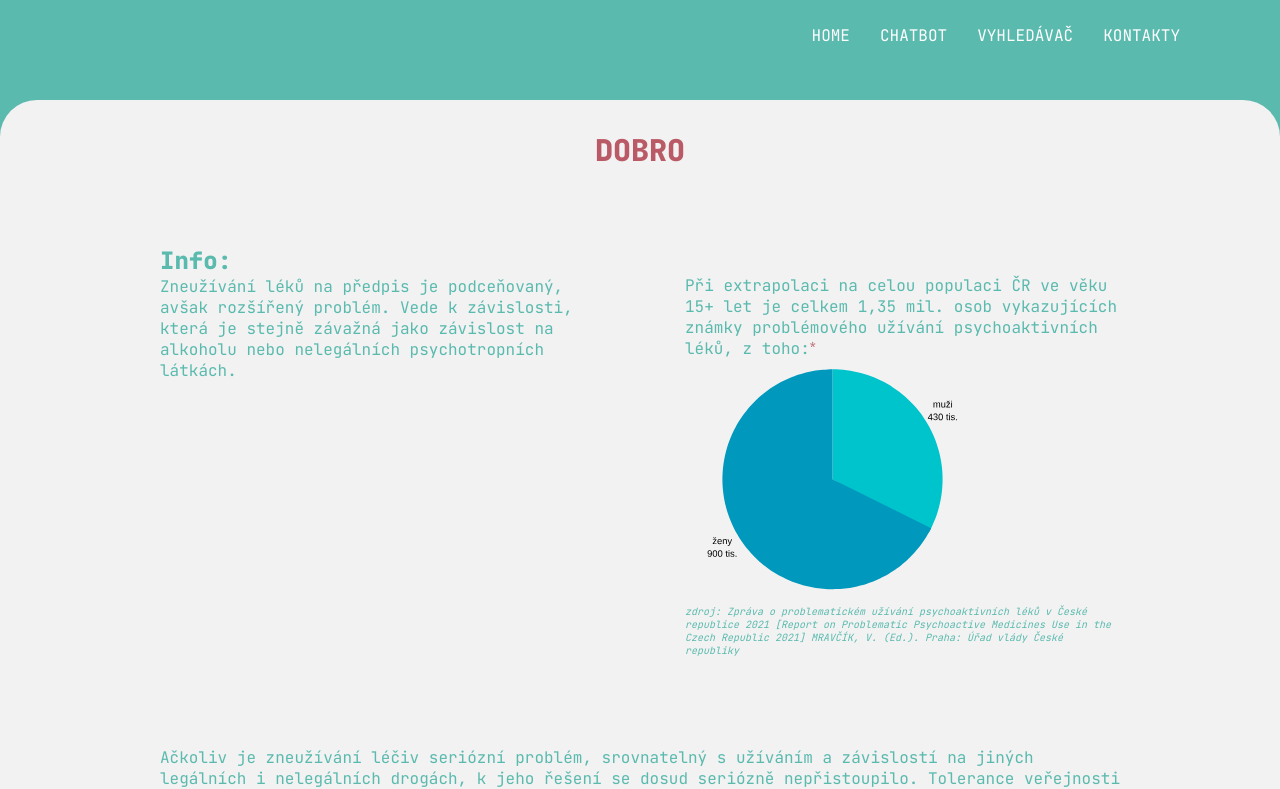
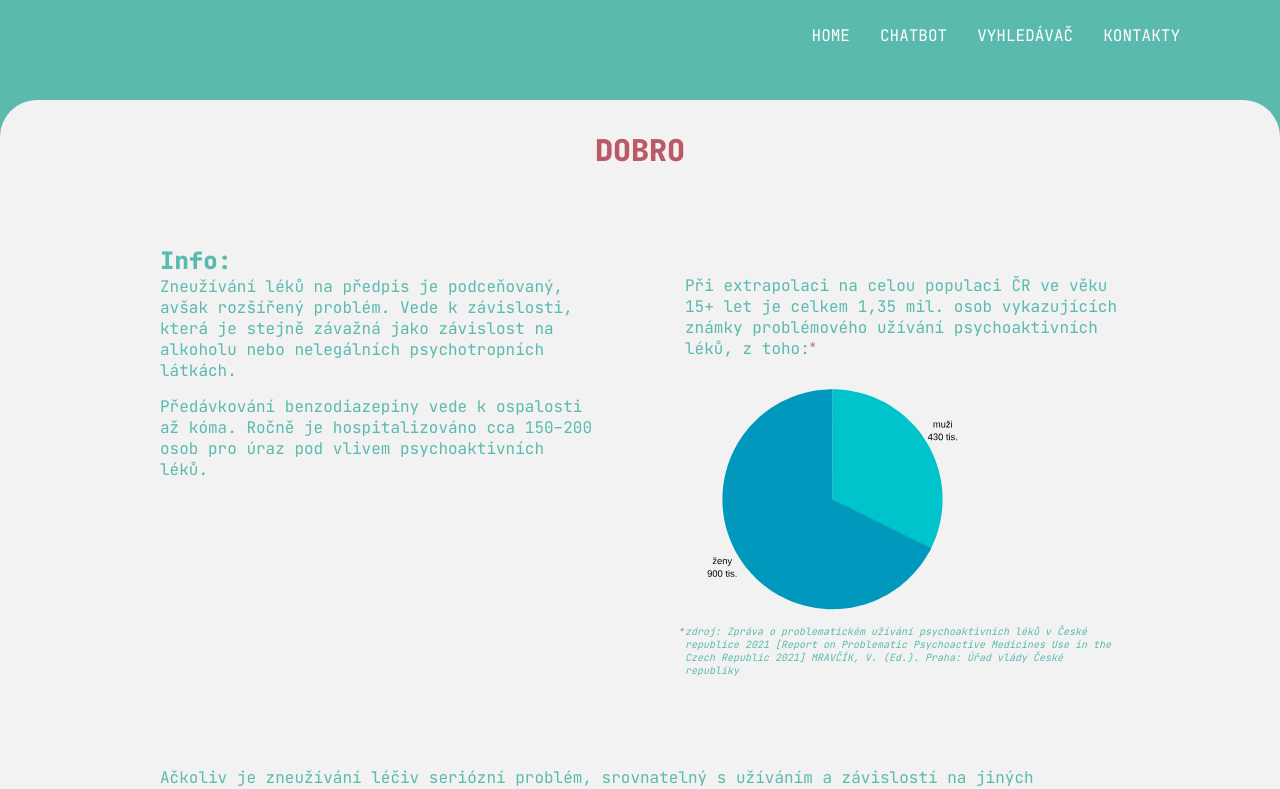
Before and after one commit to armvdd/project-react-girls, a React (Create React App) app: page / in a window 1280 px wide. Shown: the top 789 px of the page. Built offline with nearby package versions, Linux system fonts and the light colour scheme.

Commit message:
fetch dat pro kontakty

```diff
--- a/src/Pages/Home/home.css
+++ b/src/Pages/Home/home.css
@@ -33,6 +33,10 @@
   /*padding: 0 15px 0 30px; */
 }
 
+.p--info__p1 {
+  margin-bottom: 15px;
+}
+
 .stats {
   flex: 1 1 45%;
   padding-top: 30px;
@@ -53,10 +57,19 @@
   font-size: 10px;
   font-style: italic;
   margin-top: 10px;
+  position: relative;
+}
+
+.p--stats__p2__star {
+  color: #ba5a66;
+  font-size: 7px;
+  position: absolute;
+  left: -5.5px;
 }
 
 .stats--psychograf {
   width: 295px;
+  margin-top: 20px;
 }
 
 .alert {
--- a/src/Pages/Home/index.jsx
+++ b/src/Pages/Home/index.jsx
@@ -21,6 +21,11 @@ const Home = () => {
             Vede k závislosti, která je stejně závažná jako závislost na
             alkoholu nebo nelegálních psychotropních látkách.{" "}
           </p>
+          <p className="p--info p--info__p2">
+            Předávkování benzodiazepiny vede k ospalosti až kóma. Ročně je
+            hospitalizováno cca 150–200 osob pro úraz pod vlivem psychoaktivních
+            léků.
+          </p>
         </div>
 
         {/* statistiky */}
@@ -33,10 +38,10 @@ const Home = () => {
           </p>
           <img src={psychoGraf} className="stats__img stats--psychograf" />
           <p className="p--stats p--stats__p2">
-            zdroj: Zpráva o problematickém užívání psychoaktivních léků v České
-            republice 2021 [Report on Problematic Psychoactive Medicines Use in
-            the Czech Republic 2021] MRAVČÍK, V. (Ed.). Praha: Úřad vlády České
-            republiky
+            <span className="p--stats__p2__star star">&#42;</span>zdroj: Zpráva
+            o problematickém užívání psychoaktivních léků v České republice 2021
+            [Report on Problematic Psychoactive Medicines Use in the Czech
+            Republic 2021] MRAVČÍK, V. (Ed.). Praha: Úřad vlády České republiky
           </p>
         </div>
       </div>
--- a/src/Pages/Kontakty/index.jsx
+++ b/src/Pages/Kontakty/index.jsx
@@ -1,10 +1,30 @@
 import React from "react";
+import { useQuery } from "react-query";
 import "./kontakty.css";
 
+const myApi = "DmzCgfsbqUwKBwUfe57y1v24tXkXDG81htWBc5qh";
+
+const getMedicalFacilities = async () => {
+  const response = await fetch("https://api.apitalks.store/zdravotni-sluzby", {
+    headers: { "x-api-key": myApi },
+  });
+  if (!response.ok) {
+    throw new Error("Network response was not ok");
+  }
+  return response.json();
+};
+
 const Kontakty = () => {
+  const { data, isLoading } = useQuery(
+    "medicalFacilities",
+    getMedicalFacilities
+  );
+
   return (
     <div className="kontakty-container">
       <p>kontakty</p>
+      {isLoading && <p>Loading...</p>}
+      {data && data.data.map((medFac) => <ul>{medFac.DruhZarizeni}</ul>)}
     </div>
   );
 };
```
Also changed, not shown: img/Cesko-kraje.svg (added).
